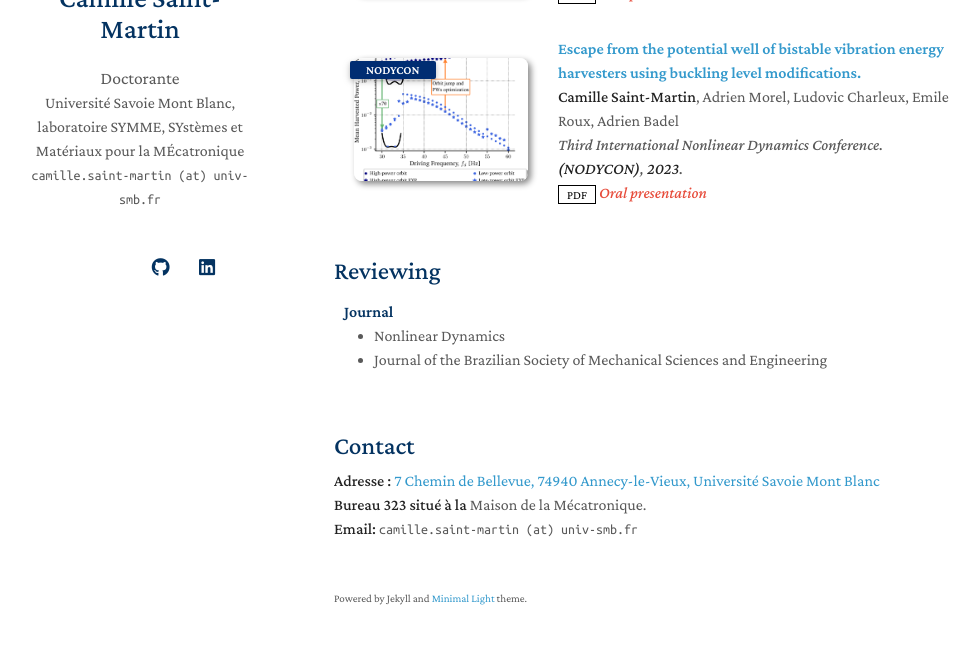
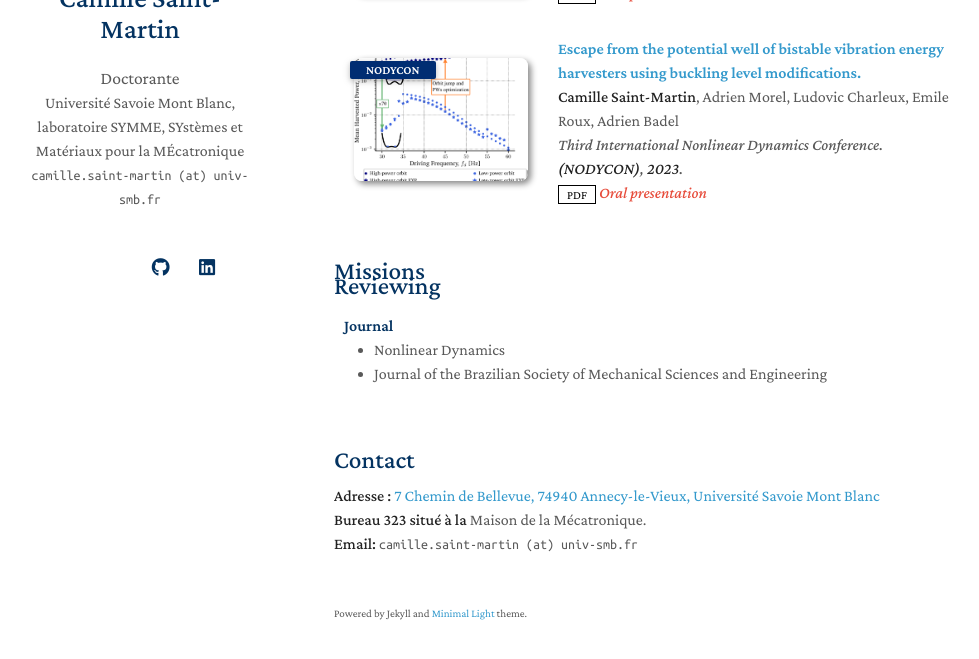
Before and after one commit to csaintmartin/csaintmartin.github.io, a Jekyll site: the page built from index.md, in a window 1280 px wide and 900 px high, scrolled down 2208 px, cut to the strip 206-865 px from the top of the window. Shown: the whole strip, without its empty margins (136-1115 px from the left). Built offline with Jekyll 4.4.1, drawn with Linux system fonts in a browser that asks for light colours; nearby versions of some CDN libraries; a style sheet for code colours, icons or effects is not loaded; our own code applies the rules of GitHub Pages for plain Markdown files.

Commit message:
ajout de l'identifiant dans missions pour la barre de navigation

```diff
--- a/_includes/missions.md
+++ b/_includes/missions.md
@@ -1,3 +1,5 @@
+<h2 id="missions" style="margin: 2px 0px -15px;">Missions</h2>
+
 ## Reviewing
 
 <!-- <h4 style="margin:0 10px 0;">Conference Reviewers</h4>
```
